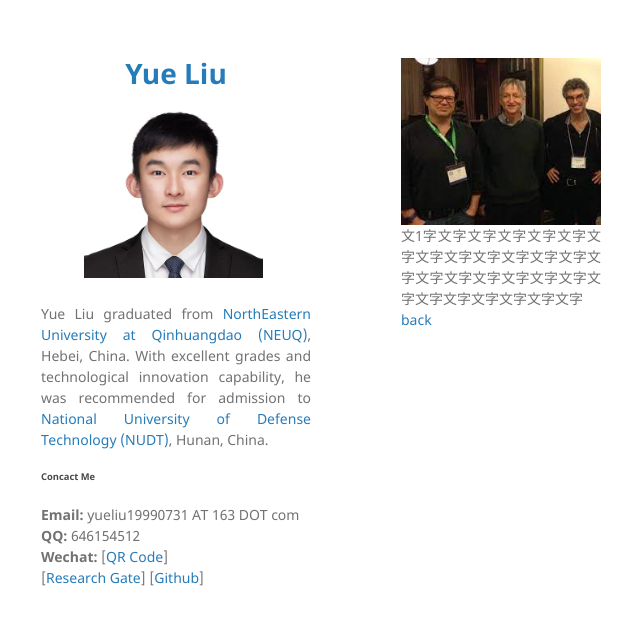
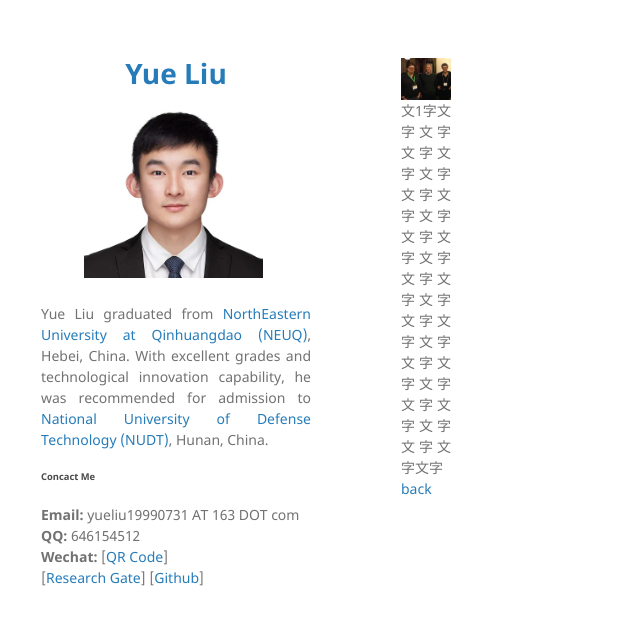
Before and after one commit to yueliu1999/yueliu1999.github.io, a Jekyll site: the page built from publications.md, in a window 1280 px wide. Shown: the top 625 px of the page, without its empty margins (169-809 px from the left). Built offline with Jekyll 4.4.1, drawn with Linux system fonts in a browser that asks for light colours; our own code applies the rules of GitHub Pages for plain Markdown files.

Commit message:
Update publications.md

```diff
--- a/publications.md
+++ b/publications.md
@@ -1,4 +1,4 @@
-<div style="width:200px;"><img src="./1.jpg" style="float:left;" /><span style="float:left">文1</span>字文字文字文字文字文字文字文字文字文字文字文字文字文字文字文字文字文字文字文字文字文字文字文字文字文字文字</div>
+<div style="width:50px;"><img src="./1.jpg" style="float:left;" /><span style="float:left">文1</span>字文字文字文字文字文字文字文字文字文字文字文字文字文字文字文字文字文字文字文字文字文字文字文字文字文字文字</div>
 
 
 
```
